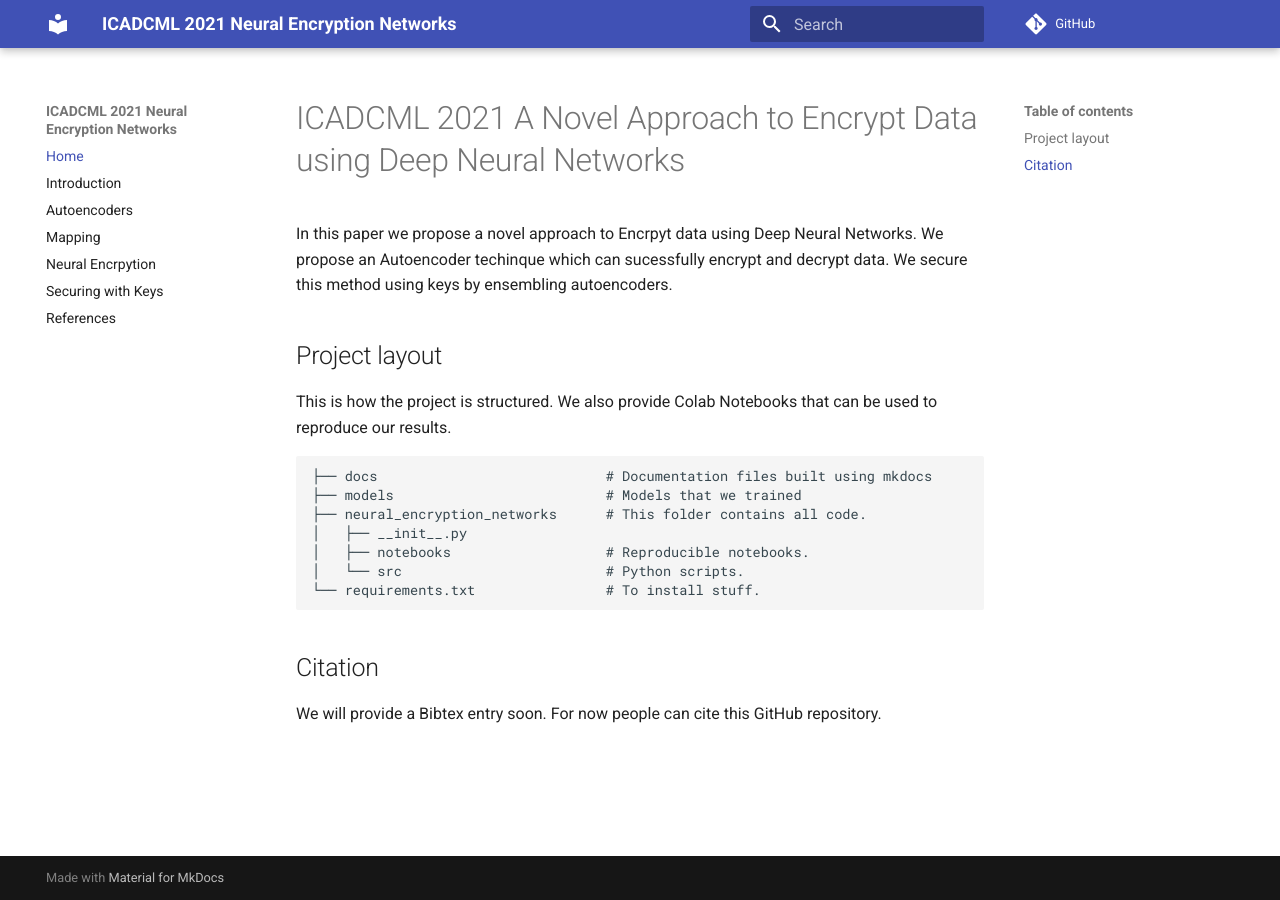
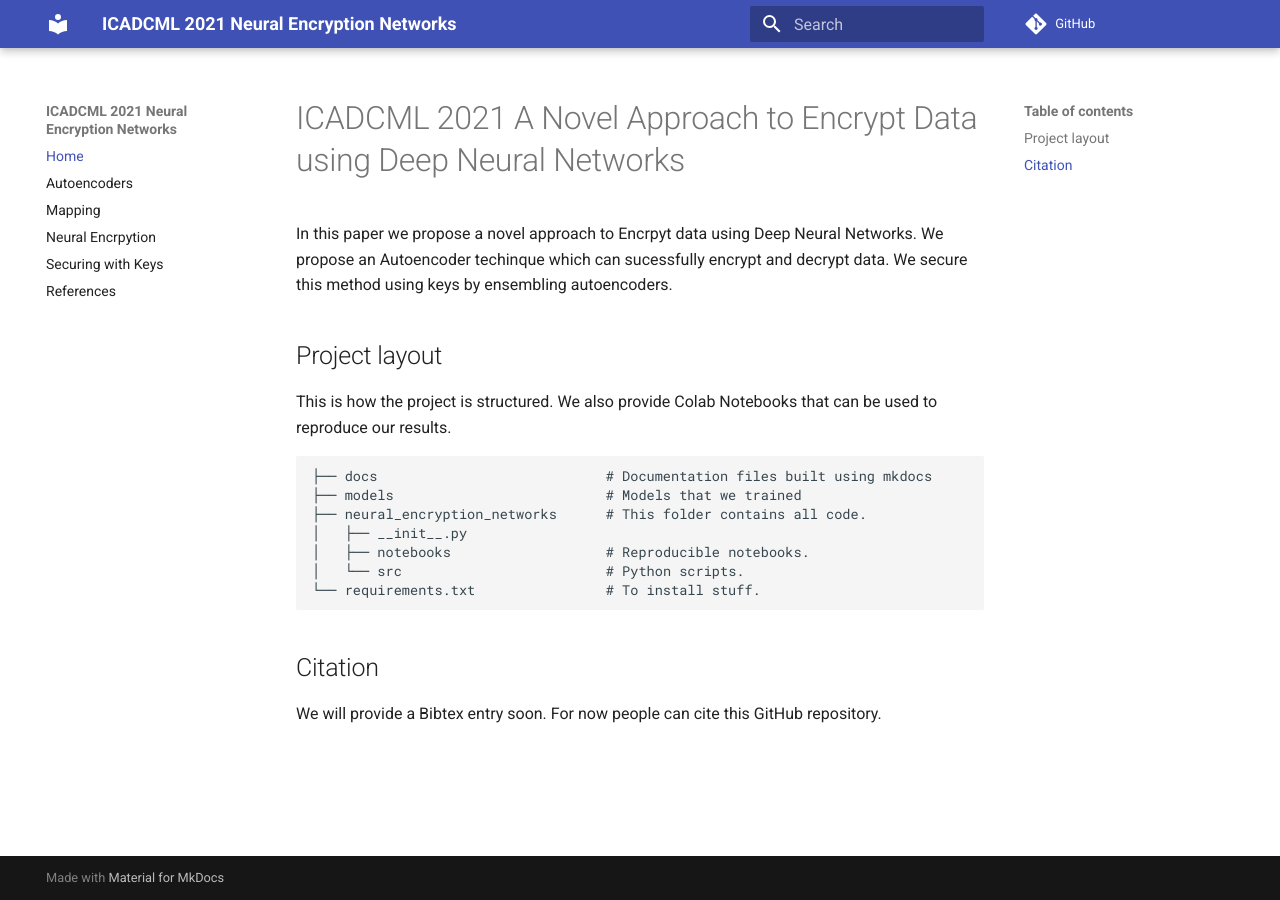
Before and after one commit to oke-aditya/neural_encryption_networks, an MkDocs documentation site: the page built from docs/templates/index.md, in a window 1280 px wide. Built offline with MkDocs 1.6.1 and Material for MkDocs 9.7.7, drawn with Linux system fonts in a browser that asks for light colours; comment, search, counter and statistics services are not loaded.

Commit message:
remove intro

```diff
--- a/docs/mkdocs.yml
+++ b/docs/mkdocs.yml
@@ -26,7 +26,6 @@ extra_javascript:
 
 nav:
   - Home: index.md
-  - Introduction: introduction.md
   - Autoencoders: autoencoders.md
   - Mapping: mapping.md
   - Neural Encrpytion: neural_enc.md
```
Also changed, not shown: docs/templates/introduction.md (deleted).
